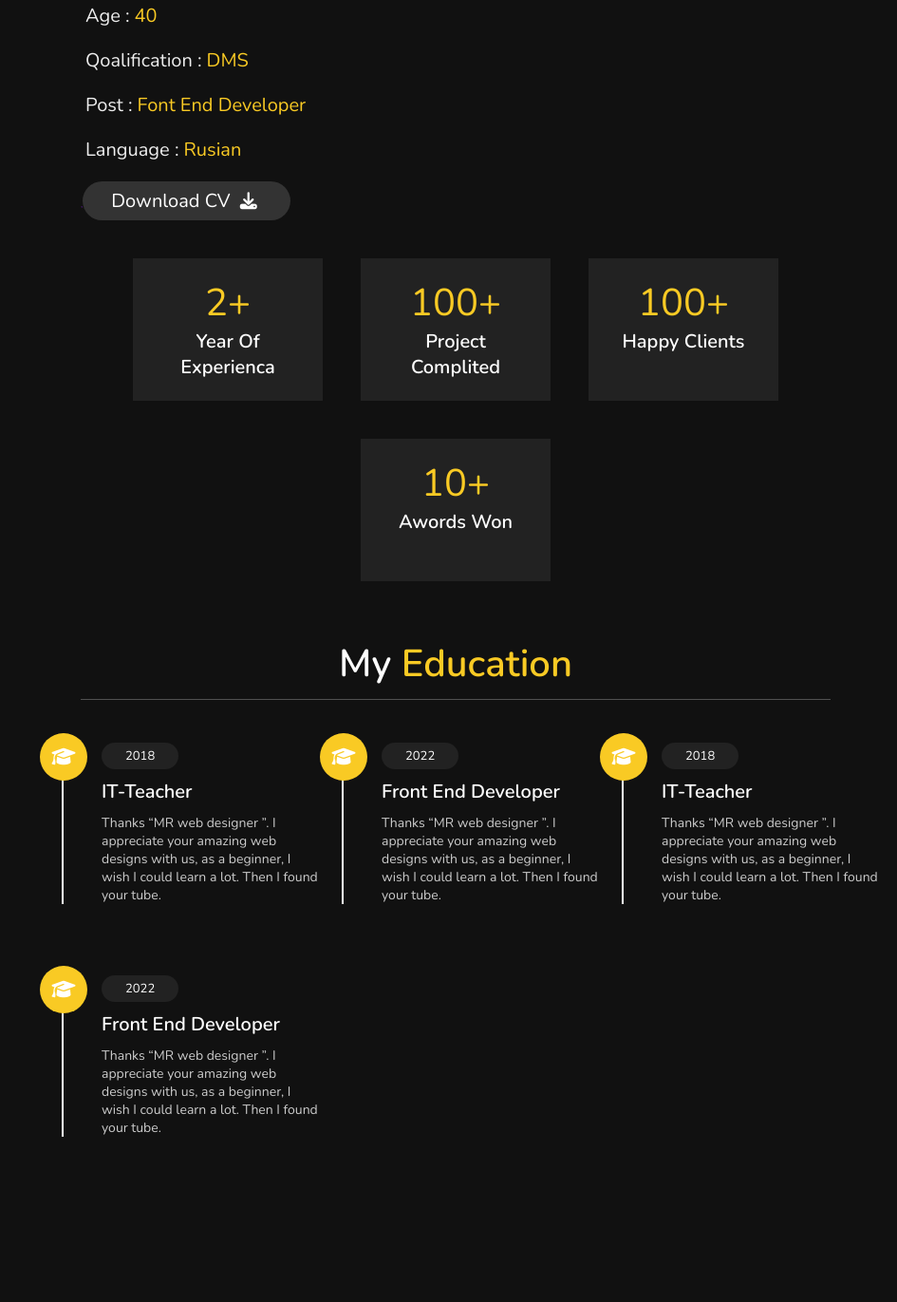
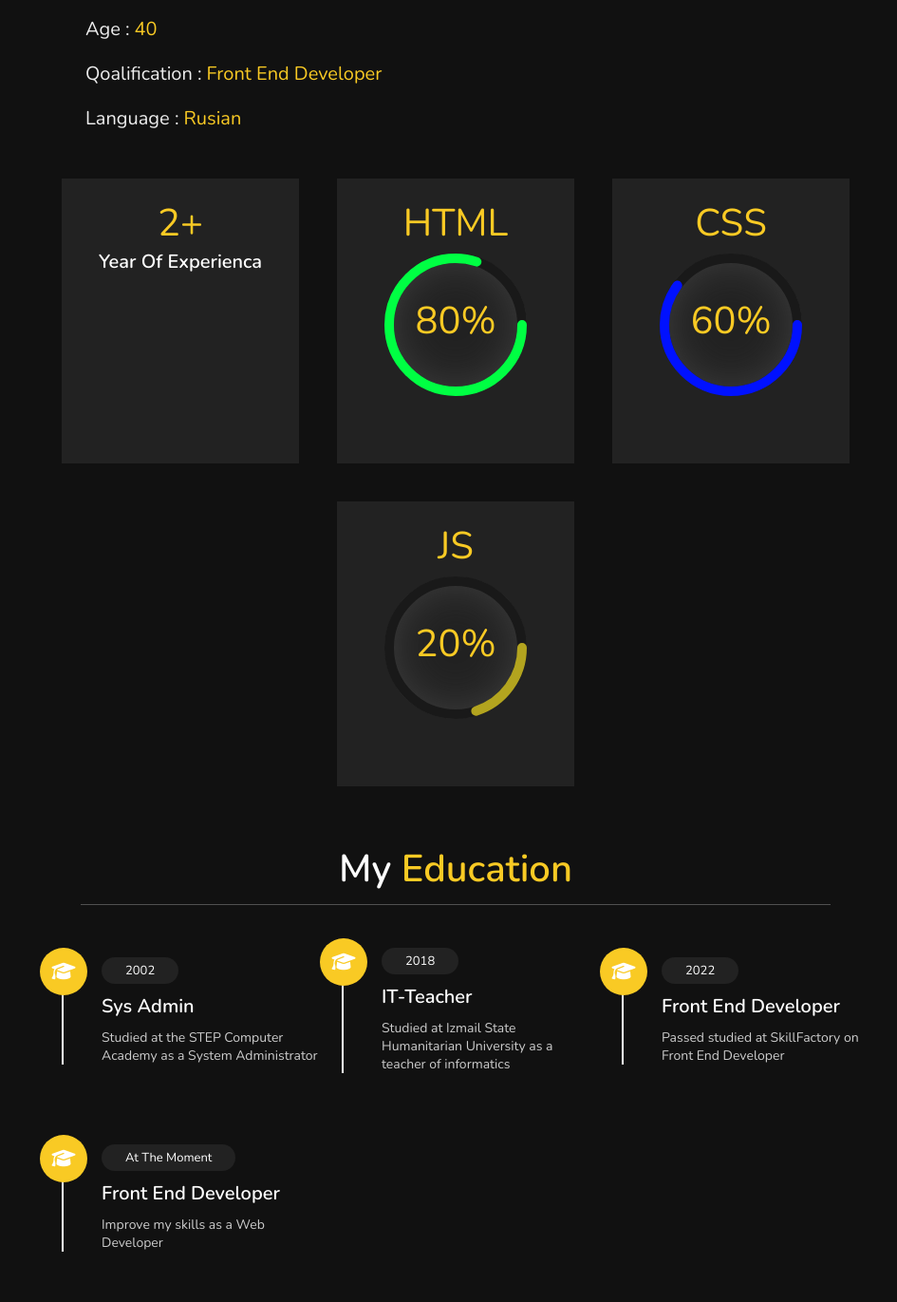
Before and after one commit to GynyaBara/module11_homework, a plain HTML site: page myWorks/PORTFOLIO/index.html in a window 1280 px wide. Shown: the part 969-2340 px from the top of the page at 95% size, without its empty margins (335-1280 px from the left). Drawn offline with nearby package versions, Linux system fonts and the light colour scheme.

Commit message:
Portfolio

```diff
--- a/myWorks/PORTFOLIO/css/style.css
+++ b/myWorks/PORTFOLIO/css/style.css
@@ -197,24 +197,64 @@ header .navbar ul li a:hover{
 }
 
 .about .row .counter .box{
-    width: 20rem;
-    height: 15rem;
+    width: 25rem;
+    height: 30rem;
     background: #222;
     text-align: center;
     padding: 2rem;
     margin: 2rem;
+    position: relative;
 }
 
 .about .row .counter .box span{
     font-size: 4rem;
     color: var(--yellow);
 }
-
+.percent{
+    width: 150px;
+    height: 150px;
+    border-radius: 50%;
+    box-shadow: inset 0 0 50px rgb(71, 71, 71);
+    transform: translate(30px, 5px);
+}
 .about .row .counter .box h3{
     font-size: 2rem;
     color: #fff;
 }
 
+.about .row .counter .box svg circle{
+
+    fill: none;
+    stroke: #191919;
+    stroke-width: 10;
+    stroke-linecap: round;
+    transform: translate(5px, 5px);
+    z-index: 110;
+}
+svg circle:nth-child(2){
+    stroke-dasharray: 440;
+    stroke-dashoffset: 440;
+
+}
+.text-percent{
+    position: absolute;
+    top: 50%;
+    left: 50%;
+    z-index: 1000;
+    transform: translate(-50%, -50%);
+}
+.about .row .counter .box:nth-child(2) svg circle:nth-child(2){
+    stroke-dashoffset: calc(440 - (440*80) / 100);
+    stroke: #00ff43;
+}
+.about .row .counter .box:nth-child(3) svg circle:nth-child(2){
+    stroke-dashoffset: calc(440 - (440*60) / 100);
+    stroke: #0011ff;
+}
+.about .row .counter .box:nth-child(4) svg circle:nth-child(2){
+    stroke-dashoffset: calc(440 - (440*20) / 100);
+    stroke: #b3a41f;
+}
 .education .box-container{
     display: flex;
     align-items: center;
--- a/myWorks/PORTFOLIO/index.html
+++ b/myWorks/PORTFOLIO/index.html
@@ -1,4 +1,4 @@
-<!DOCTYPE html>
+cd <!DOCTYPE html>
 <html lang="en">
   <head>
     <meta charset="UTF-8" />
@@ -40,10 +40,9 @@
       <h3>HI THERE !</h3>
       <h1>I'M <span>Barchuk Sergey</span></h1>
       <p>
-        Thanks “MR web designer ”. I appreciate your amazing web designs with
-        us, as a beginner, I wish I could learn a lot. Then I found your tube. I
-        appreciate your amazing web designs with us, as a beginner, I wish I
-        could learn a lot.
+        I am a Web Developer from Reni, Ukraine. Currently I work at a secondary
+        school as a computer science teacher (grades 2-11). I am looking to take
+        on more work and improve my skills as a Web Developer.
       </p>
       <a href="#about"
         ><button class="btn">about me <i class="fas fa-user"></i></button
@@ -60,31 +59,43 @@
         <div class="info">
           <h3><span>name :</span>barchuk sergey</h3>
           <h3><span>age :</span>40</h3>
-          <h3><span>qoalification :</span>DMS</h3>
-          <h3><span>post :</span>font end developer</h3>
+          <h3><span>qoalification :</span>front end developer</h3>
           <h3><span>language :</span>Rusian</h3>
-          <a href=""
-            >,<button class="btn">
-              download CV <i class="fas fa-download"></i></button
-          ></a>
         </div>
-
         <div class="counter">
           <div class="box">
             <span>2+</span>
             <h3>year of experienca</h3>
           </div>
           <div class="box">
-            <span>100+</span>
-            <h3>project complited</h3>
+            <span>HTML</span>
+            <div class="percent">
+              <svg>
+                <circle cx="70" cy="70" r="70"></circle>
+                <circle cx="70" cy="70" r="70"></circle>
+              </svg>
+            </div>
+            <span class="text-percent">80%</span>
           </div>
           <div class="box">
-            <span>100+</span>
-            <h3>happy clients</h3>
+            <span>CSS</span>
+            <div class="percent">
+              <svg>
+                <circle cx="70" cy="70" r="70"></circle>
+                <circle cx="70" cy="70" r="70"></circle>
+              </svg>
+            </div>
+            <span class="text-percent">60%</span>
           </div>
           <div class="box">
-            <span>10+</span>
-            <h3>awords won</h3>
+            <span>JS</span>
+            <div class="percent">
+              <svg>
+                <circle cx="70" cy="70" r="70"></circle>
+                <circle cx="70" cy="70" r="70"></circle>
+              </svg>
+            </div>
+            <span class="text-percent">20%</span>
           </div>
         </div>
       </div>
@@ -100,43 +111,30 @@
       <div class="box-container">
         <div class="box">
           <i class="fas fa-graduation-cap"></i>
+          <span>2002</span>
+          <h3>Sys admin</h3>
+          <p>Studied at the STEP Computer Academy as a System Administrator</p>
+        </div>
+        <div class="box">
+          <i class="fas fa-graduation-cap"></i>
           <span>2018</span>
           <h3>IT-teacher</h3>
           <p>
-            Thanks “MR web designer ”. I appreciate your amazing web designs
-            with us, as a beginner, I wish I could learn a lot. Then I found
-            your tube.
+            Studied at Izmail State Humanitarian University as a teacher of
+            informatics
           </p>
         </div>
         <div class="box">
           <i class="fas fa-graduation-cap"></i>
           <span>2022</span>
           <h3>front end developer</h3>
-          <p>
-            Thanks “MR web designer ”. I appreciate your amazing web designs
-            with us, as a beginner, I wish I could learn a lot. Then I found
-            your tube.
-          </p>
+          <p>Passed studied at SkillFactory on Front End Developer</p>
         </div>
         <div class="box">
           <i class="fas fa-graduation-cap"></i>
-          <span>2018</span>
-          <h3>IT-teacher</h3>
-          <p>
-            Thanks “MR web designer ”. I appreciate your amazing web designs
-            with us, as a beginner, I wish I could learn a lot. Then I found
-            your tube.
-          </p>
-        </div>
-        <div class="box">
-          <i class="fas fa-graduation-cap"></i>
-          <span>2022</span>
+          <span>at the moment</span>
           <h3>front end developer</h3>
-          <p>
-            Thanks “MR web designer ”. I appreciate your amazing web designs
-            with us, as a beginner, I wish I could learn a lot. Then I found
-            your tube.
-          </p>
+          <p>Improve my skills as a Web Developer</p>
         </div>
       </div>
     </section>
@@ -214,7 +212,6 @@
           <div class="info">
             <h3><i class="fas fa-envelope"></i> gynyabara@gmail.com</h3>
             <h3><i class="fas fa-phone"></i> +380-96-134-20-30</h3>
-            <h3><i class="fas fa-phone"></i> +380-96-134-20-31</h3>
             <h3><i class="fas fa-map-marker-alt"></i>reni, ukr - 688000.</h3>
           </div>
         </div>
```
Also changed, not shown: myWorks/PORTFOLIO/barbershop/img/nwes_fotos.jpg (added).
